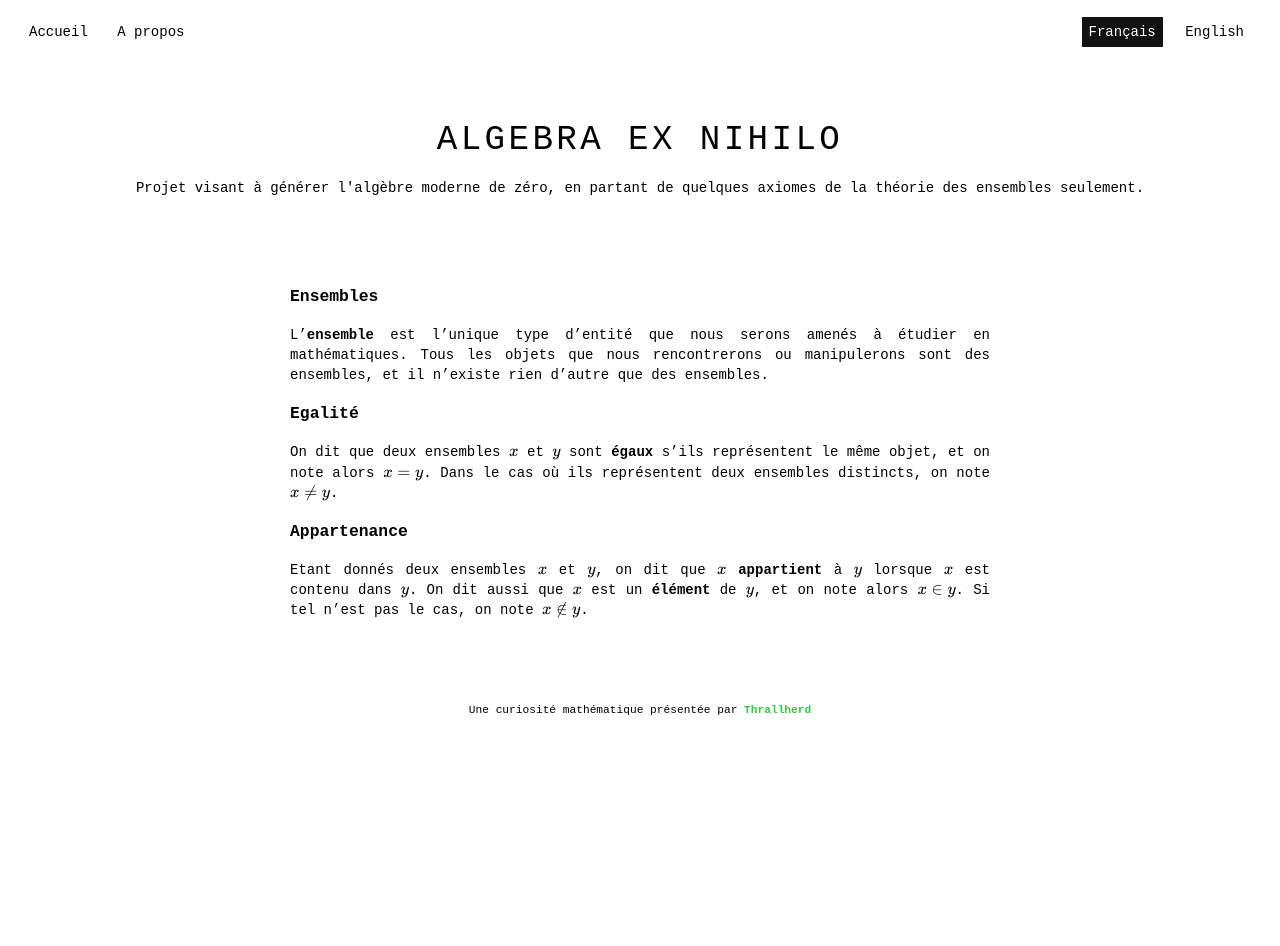
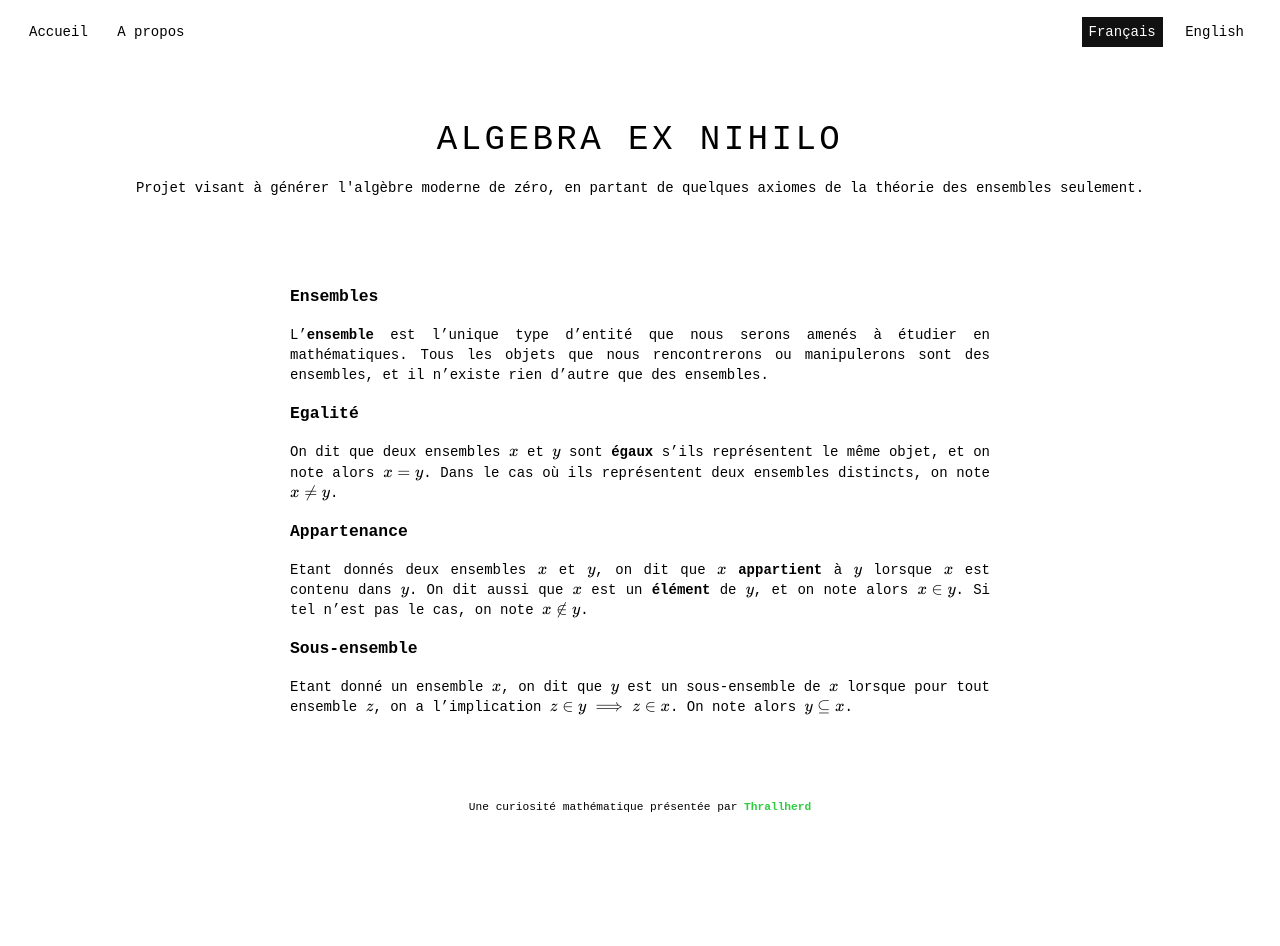
Before and after one commit to Thrallherd/AlgebraExNihilo, a Jekyll site: the page built from set_def.md, in a window 1280 px wide. Built offline with Jekyll 4.4.1, drawn with Linux system fonts in a browser that asks for light colours; formulas are drawn with MathJax 3; before the commit the page ends 900 px from its top, so only the background shows below that.

Commit message:
Update set_def.md

```diff
--- a/set_def.md
+++ b/set_def.md
@@ -15,3 +15,6 @@ On dit que deux ensembles $$x$$ et $$y$$ sont **égaux** s'ils représentent le
 
 ### Appartenance
 Etant donnés deux ensembles $$x$$ et $$y$$, on dit que $$x$$ **appartient** à $$y$$ lorsque $$x$$ est contenu dans $$y$$. On dit aussi que $$x$$ est un **élément** de $$y$$, et on note alors $$x \in y$$. Si tel n'est pas le cas, on note $$x \notin y$$.
+
+### Sous-ensemble
+Etant donné un ensemble $$x$$, on dit que $$y$$ est un sous-ensemble de $$x$$ lorsque pour tout ensemble $$z$$, on a l'implication $$z \in y \implies z \in x$$. On note alors $$y \subseteq x$$.
```
